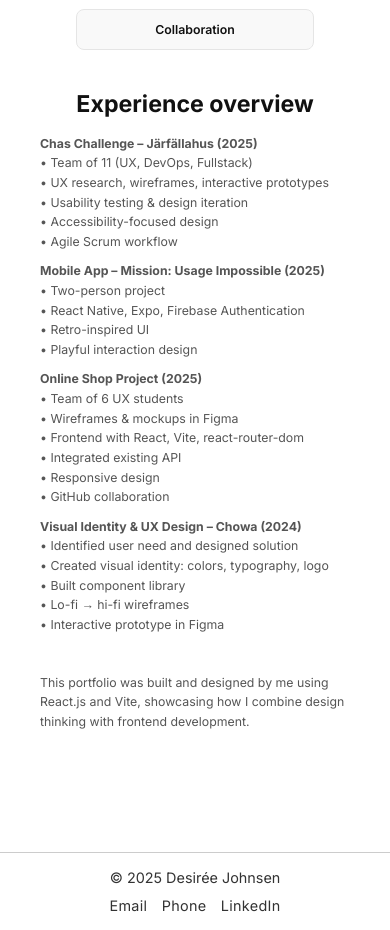
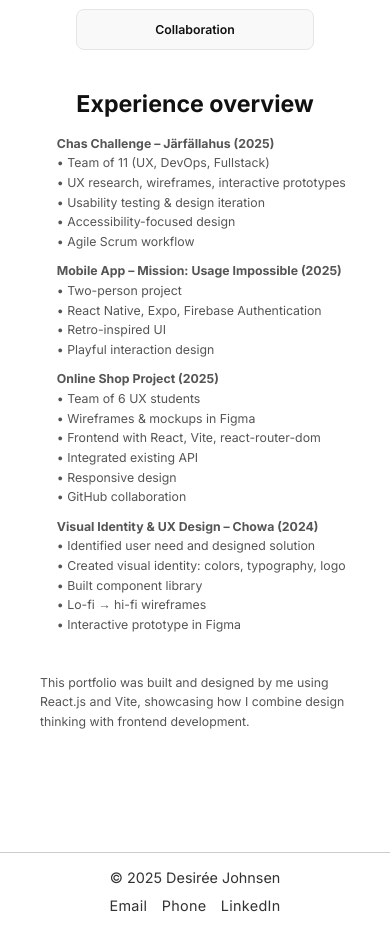
Before and after one commit to desjohnsen/portfolio, a React (Vite) app: page /about in a window 390 px wide. Shown: the part 860-1790 px from the top of the page. Built offline with nearby package versions, Linux system fonts and the light colour scheme.

Commit message:
style: adjust mobile margins for experience list

```diff
--- a/src/styles/About.css
+++ b/src/styles/About.css
@@ -176,7 +176,7 @@
 
   .experience-section .about-text {
     max-width: 100%;
-    margin-left: 0;
+    margin-left: 1.05rem;
     margin-right: 0;
   }
 }
```
